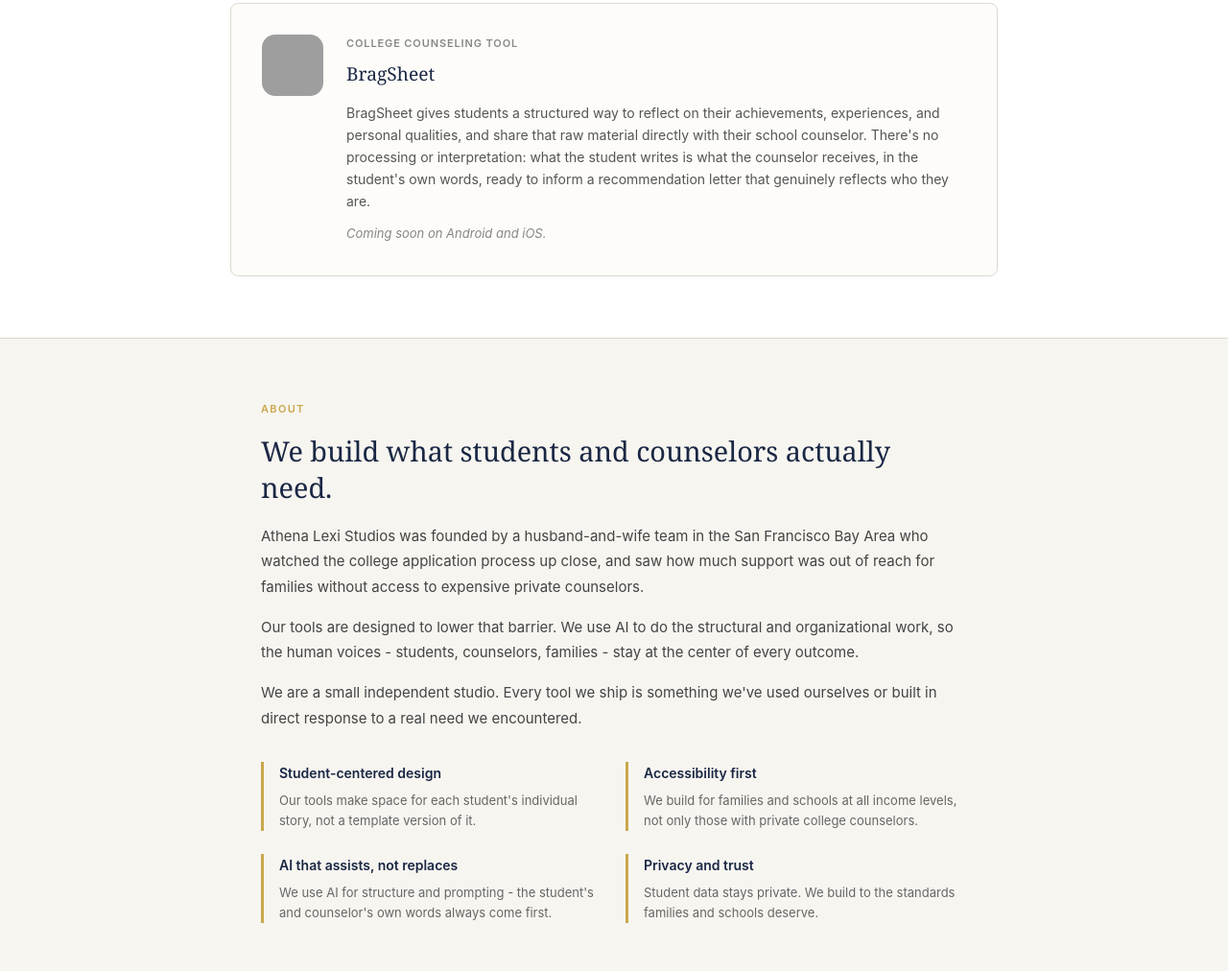
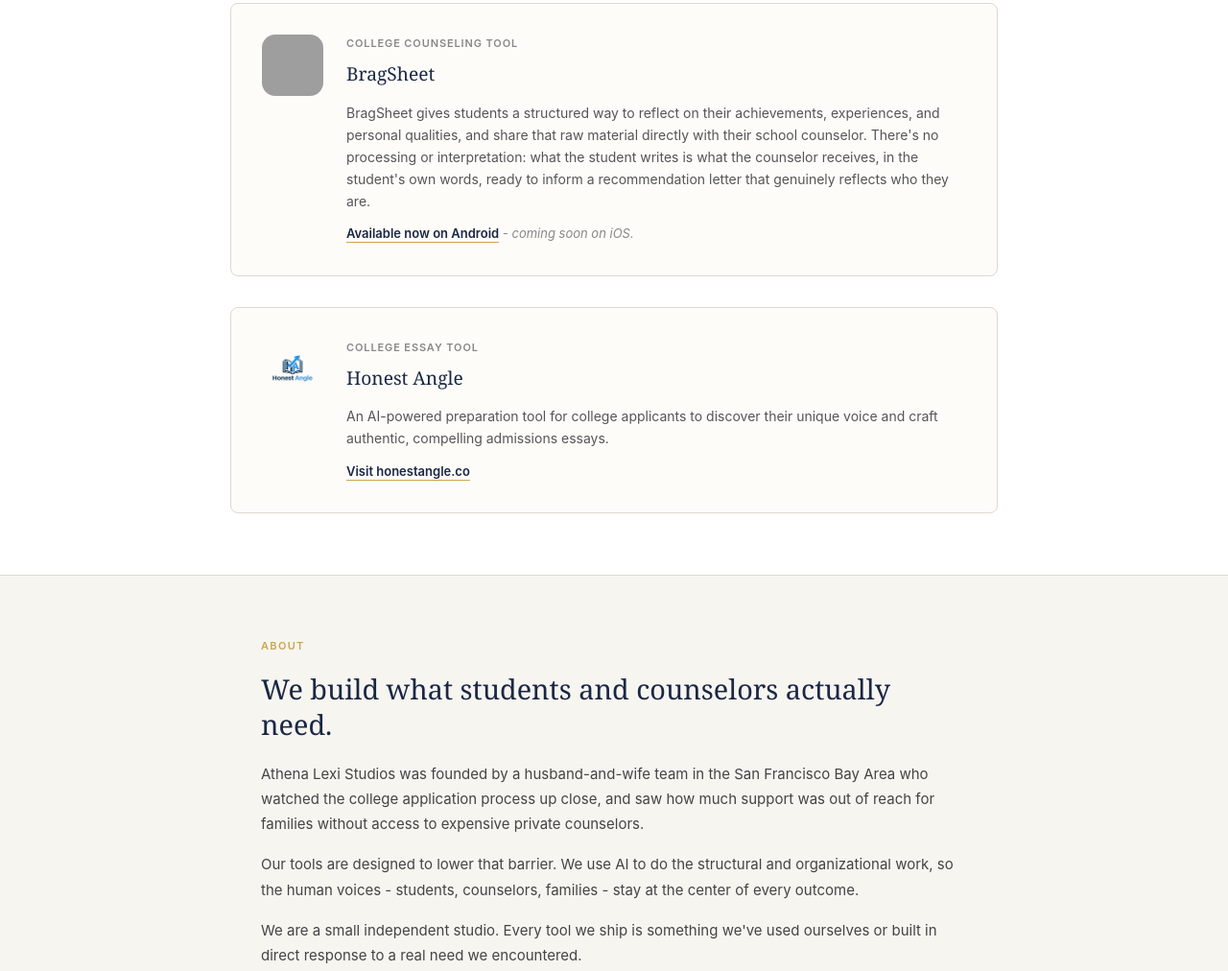
Before and after one commit to greatmazinger/bragsheet-home, a plain HTML site: page index.html in a window 1280 px wide. Shown: the part 765-1777 px from the top of the page at 96% size. Drawn offline with Linux system fonts and the light colour scheme; grey boxes are pictures that could not be loaded.

Commit message:
Update index and adding image

```diff
--- a/index.html
+++ b/index.html
@@ -369,7 +369,24 @@
         <div class="app-tag">College Counseling Tool</div>
         <h3>BragSheet</h3>
         <p>BragSheet gives students a structured way to reflect on their achievements, experiences, and personal qualities, and share that raw material directly with their school counselor. There's no processing or interpretation: what the student writes is what the counselor receives, in the student's own words, ready to inform a recommendation letter that genuinely reflects who they are.</p>
-        <p style="margin-top: 0.75rem; font-size: 13px; color: #888; font-style: italic;">Coming soon on Android and iOS.</p>
+        <p style="margin-top: 0.75rem; font-size: 13px; color: #555;">
+          <a href="https://play.google.com/store/apps/details?id=co.honestangle.bragsheet&pcampaignid=web_share" target="_blank" rel="noopener noreferrer" style="color: #1A2744; font-weight: 600; text-decoration: none; border-bottom: 1px solid #C9A84C; padding-bottom: 1px;">Available now on Android</a>
+          <span style="color: #888; font-style: italic;"> - coming soon on iOS.</span>
+        </p>
+      </div>
+    </div>
+
+    <div class="app-card">
+      <div class="app-icon">
+        <img src="HonestAngleCanva.png" alt="Honest Angle app icon">
+      </div>
+      <div>
+        <div class="app-tag">College Essay Tool</div>
+        <h3>Honest Angle</h3>
+        <p>An AI-powered preparation tool for college applicants to discover their unique voice and craft authentic, compelling admissions essays.</p>
+        <p style="margin-top: 0.75rem; font-size: 13px; color: #555;">
+          <a href="http://honestangle.co" target="_blank" rel="noopener noreferrer" style="color: #1A2744; font-weight: 600; text-decoration: none; border-bottom: 1px solid #C9A84C; padding-bottom: 1px;">Visit honestangle.co</a>
+        </p>
       </div>
     </div>
   </div>
@@ -436,7 +453,6 @@
   <div class="footer-links">
     <a href="privacy-policy.html">Privacy Policy</a>
     <a href="terms-of-use.html">Terms of Use</a>
-    <a href="data-deletion.html">Data Deletion</a>
   </div>
 </footer>
 
```
Also changed, not shown: HonestAngleCanva.png (added).
